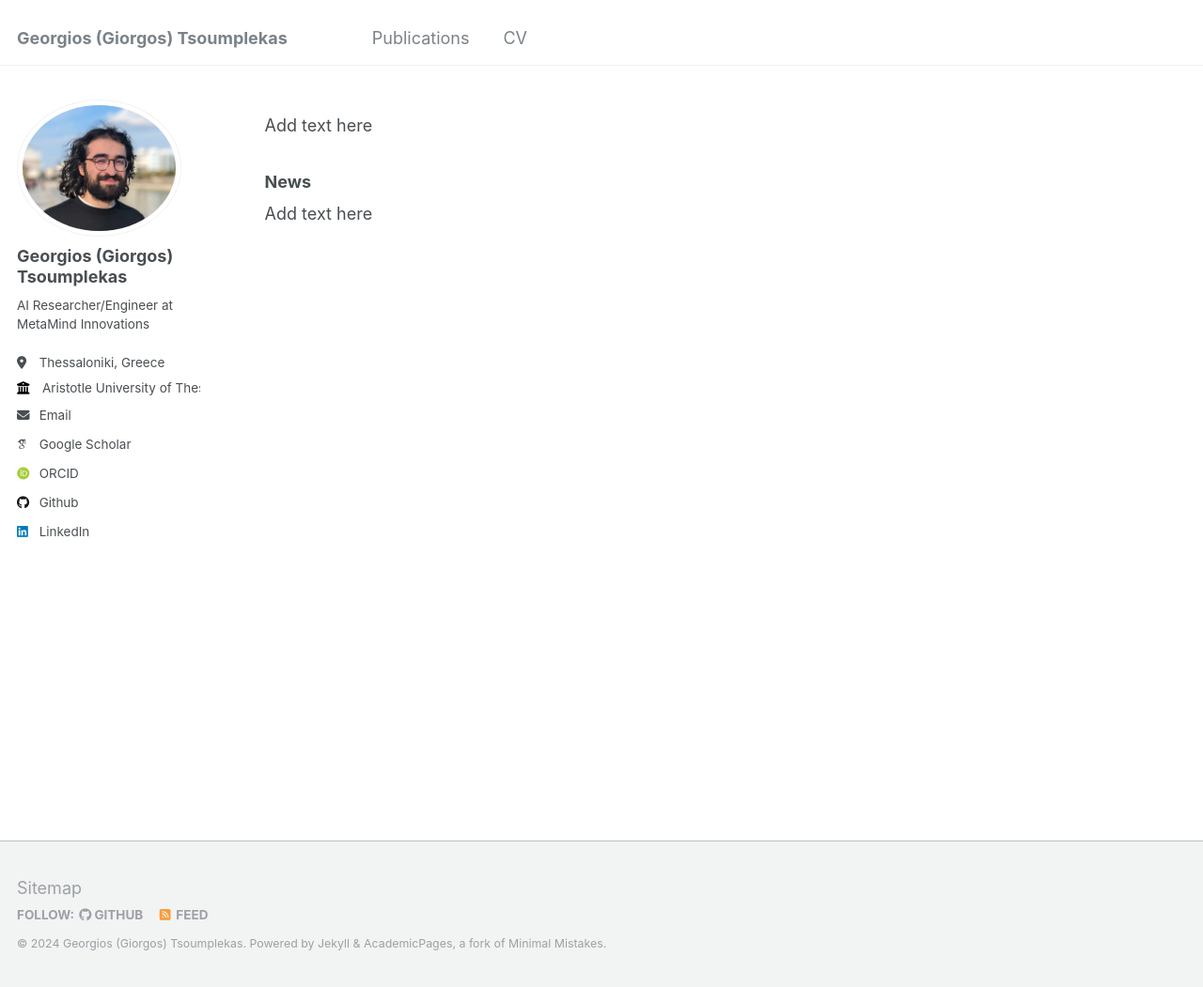
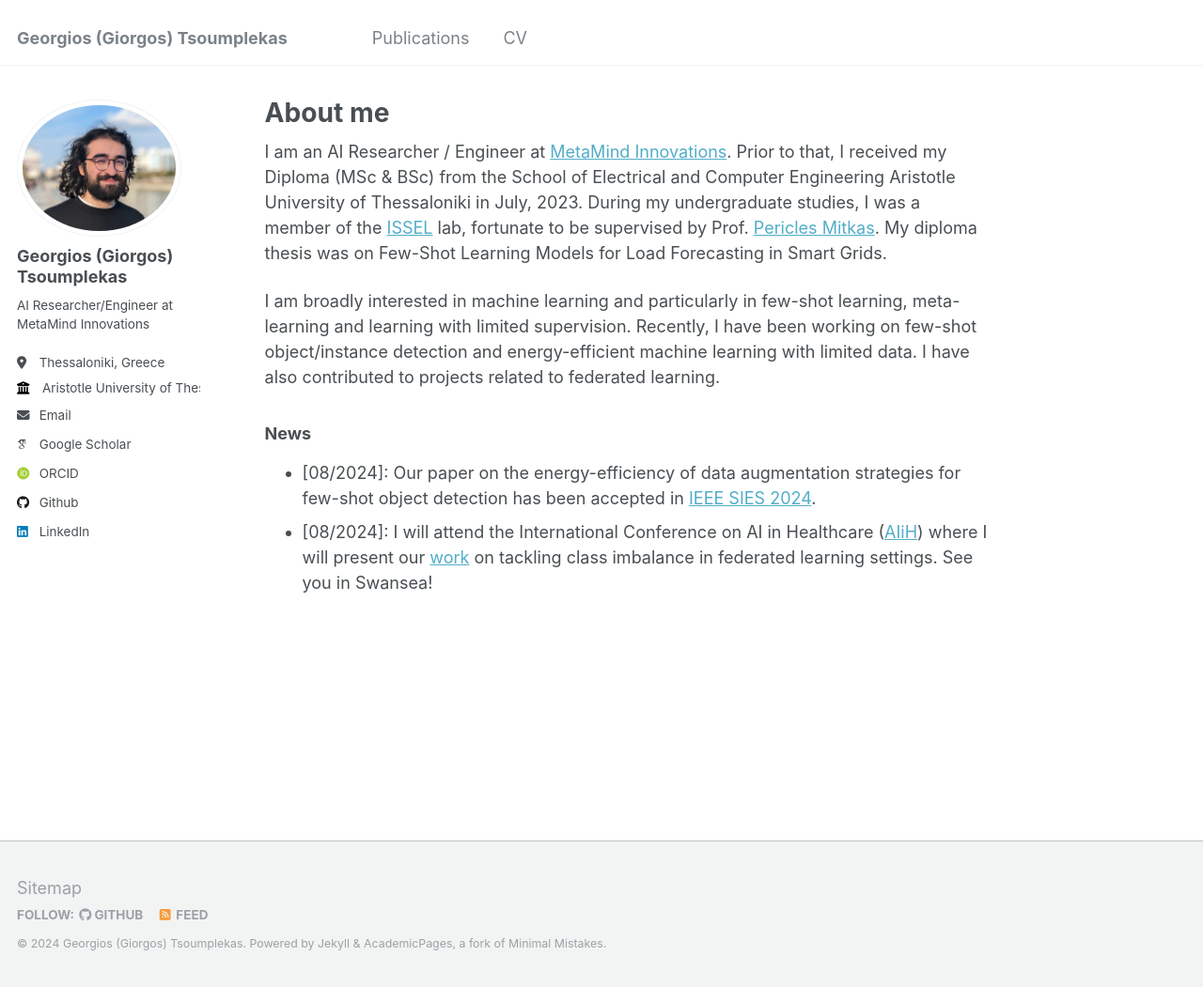
Before and after one commit to GeorgeTsoumplekas/GeorgeTsoumplekas.github.io, a Jekyll site: the page built from _pages/about.md, in a window 1280 px wide and 1051 px high. Shown: the whole window at 94% size. Built offline with Jekyll 4.4.1, drawn with Linux system fonts in a browser that asks for light colours; some web fonts are replaced.

Commit message:
Update about.md

```diff
--- a/_pages/about.md
+++ b/_pages/about.md
@@ -1,14 +1,18 @@
 ---
 permalink: /
-title: ""
+title: "About me"
+excerpt: "About me"
 author_profile: true
 redirect_from:
   - /about/
   - /about.html
 ---
 
-Add text here
+I am an AI Researcher / Engineer at [MetaMind Innovations](https://metamind.gr/el/). Prior to that, I received my Diploma (MSc & BSc) from the School of Electrical and Computer Engineering Aristotle University of Thessaloniki in July, 2023. During my undergraduate studies, I was a member of the [ISSEL](https://lab.issel.ee.auth.gr/) lab, fortunate to be supervised by Prof. [Pericles Mitkas](https://www.linkedin.com/in/pericles-a-mitkas-08a23611/). My diploma thesis was on Few-Shot Learning Models for Load Forecasting in Smart Grids.
+
+I am broadly interested in machine learning and particularly in few-shot learning, meta-learning and learning with limited supervision. Recently, I have been working on few-shot object/instance detection and energy-efficient machine learning with limited data. I have also contributed to projects related to federated learning.
 
 ### News
 
-Add text here
+* \[08/2024\]: Our paper on the energy-efficiency of data augmentation strategies for few-shot object detection has been accepted in [IEEE SIES 2024](https://ieee-sies.org/).
+* \[08/2024\]: I will attend the International Conference on AI in Healthcare ([AIiH](https://aiih.cc/)) where I will present our [work](https://arxiv.org/pdf/2405.20430) on tackling class imbalance in federated learning settings. See you in Swansea!
```
